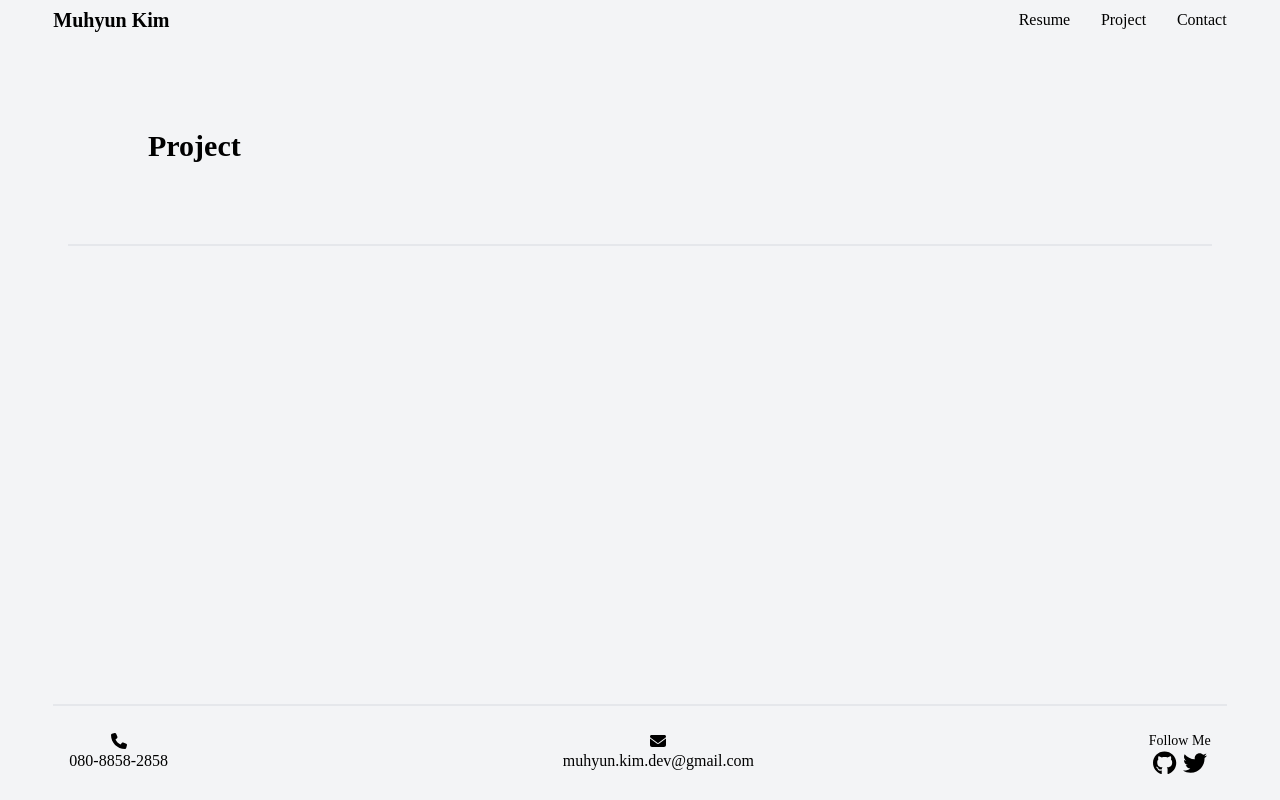
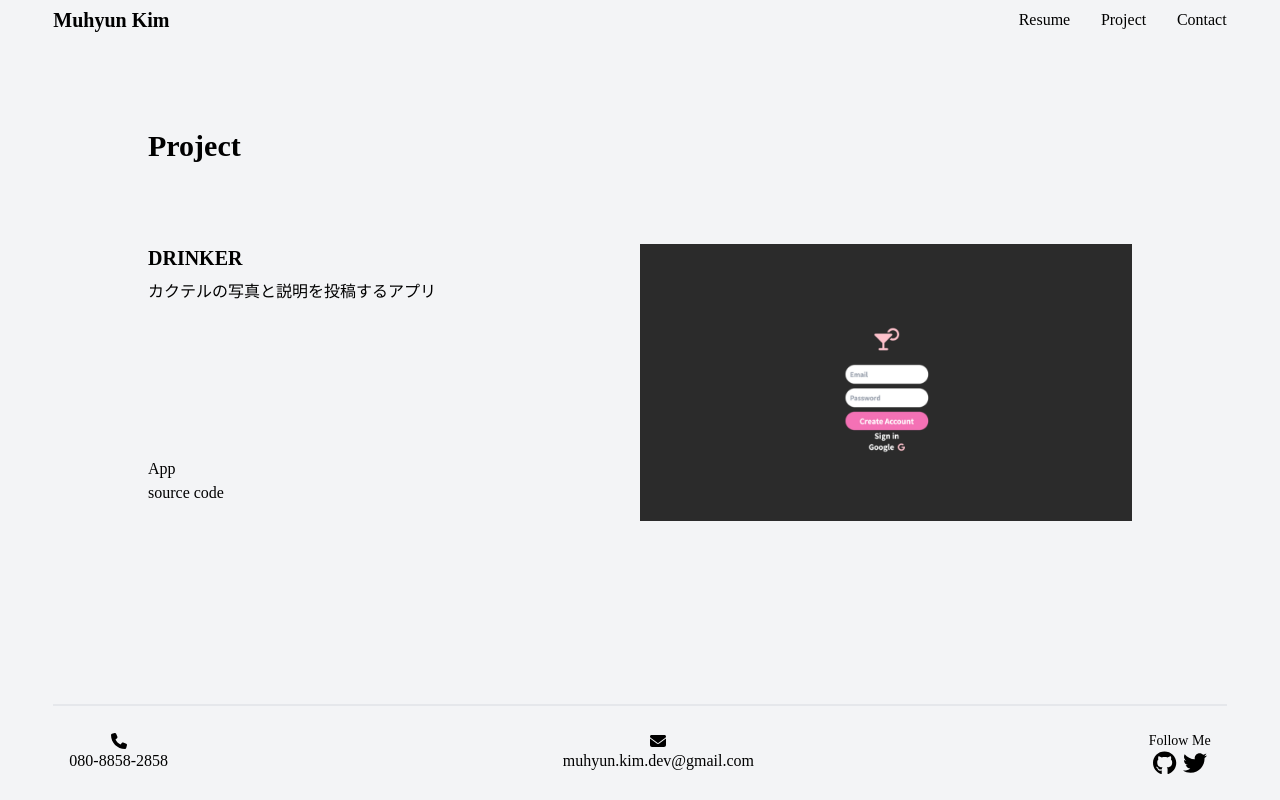
Before and after one commit to Muhyun-Kim/kim_resume, a React (Create React App) app: page /project in a window 1280 px wide. Built offline with nearby package versions, Linux system fonts and the light colour scheme.

Commit message:
add projectform

```diff
--- /dev/null
+++ b/src/Components/ProjectForm.tsx
@@ -0,0 +1,45 @@
+import React from "react";
+
+interface Props {
+  projectName: string;
+  projectDetail: string;
+  appLink: string;
+  sourceLink: string;
+  projectImg: string;
+}
+
+function ProjectForm({
+  projectName,
+  projectDetail,
+  appLink,
+  sourceLink,
+  projectImg,
+}: Props) {
+  return (
+    <div className="flex mt-20 px-20 w-full">
+      <div className="flex flex-col w-1/2 pb-4">
+        <div className="h-1/2">
+          <p className="font-extrabold text-xl mb-2">{projectName}</p>
+          <p className=" pr-2">{projectDetail}</p>
+        </div>
+        <div className="flex flex-col justify-end h-1/2">
+          <span>
+            <a href={appLink} target="_blank">
+              App
+            </a>
+          </span>
+          <span>
+            <a href={sourceLink} target="_blank">
+              source code
+            </a>
+          </span>
+        </div>
+      </div>
+      <div className="w-1/2">
+        <img src={projectImg} className="w-full" />
+      </div>
+    </div>
+  );
+}
+
+export default ProjectForm;
--- a/src/Router/Project.tsx
+++ b/src/Router/Project.tsx
@@ -1,15 +1,20 @@
 import React from "react";
 import PageTitle from "../Components/PageTitle";
+import ProjectForm from "../Components/ProjectForm";
 
 function Project() {
   return (
     <>
-      <div className="flex flex-col items-center w-11/12 my-32">
+      <div className="flex flex-col items-center w-11/12 mt-32">
         <PageTitle title="Project" />
         {/** first project */}
-        <div className="flex mt-20 border-b-2 px-20 w-full">
-          <div className="w-1/2"></div>
-        </div>
+        <ProjectForm
+          projectName={"DRINKER"}
+          projectDetail={"カクテルの写真と説明を投稿するアプリ"}
+          appLink={"https://muhyun-kim.github.io/drinker_app/"}
+          sourceLink={"https://github.com/Muhyun-Kim/drinker_app"}
+          projectImg={"../firstProject.png"}
+        />
       </div>
     </>
   );
```
Also changed, not shown: public/firstProject.png (added).
